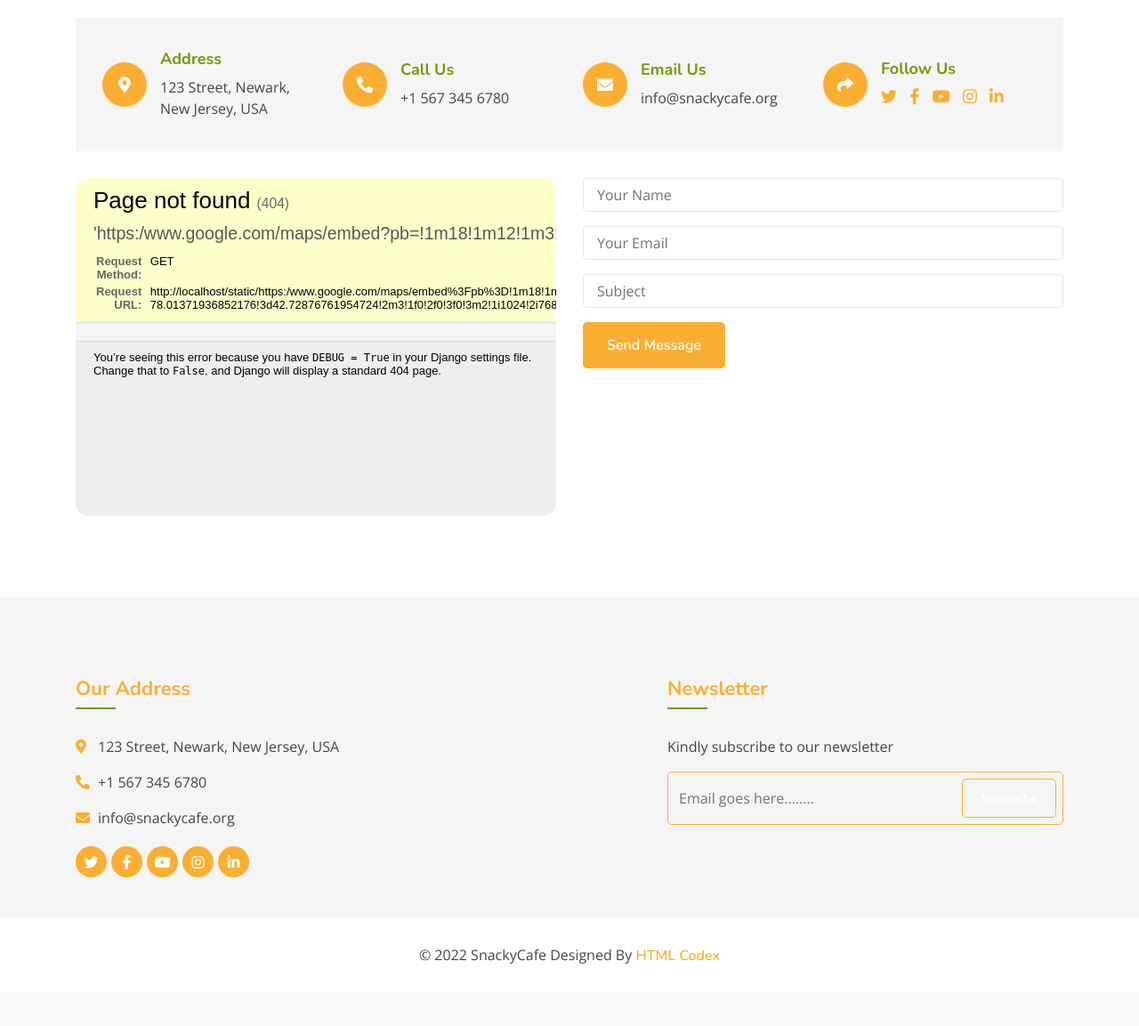
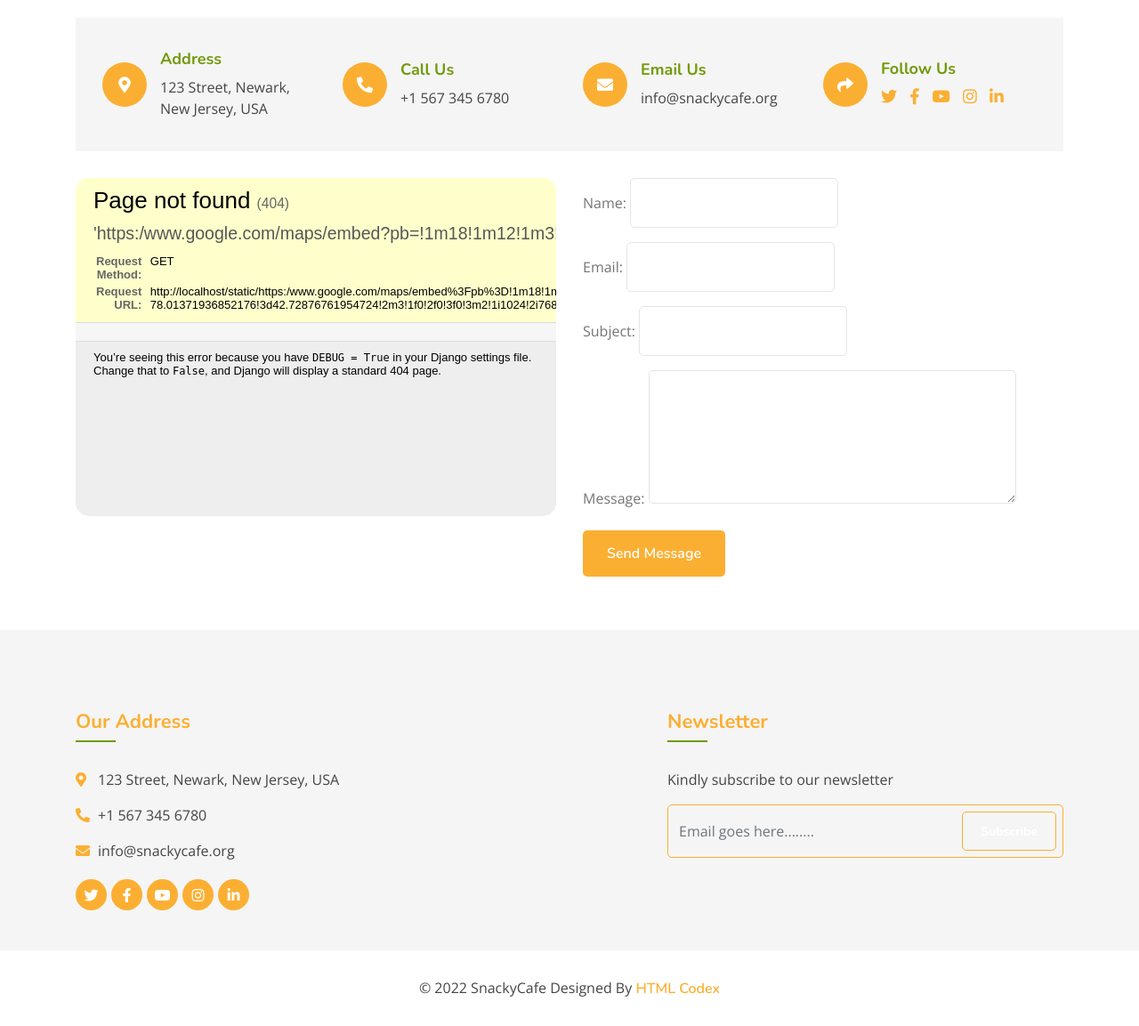
Before and after one commit to ifecog/IRestaurant, a Django app: page /contact/ in a window 1280 px wide. Shown: the part 554-1707 px from the top of the page at 89% size. Before the commit the page ends 1637 px from the top, so only its background shows below. Run offline with Django 4.2, Linux system fonts and the light colour scheme; some libraries are stand-ins or nearby versions.

Commit message:
Configuration of smtp email

```diff
--- /dev/null
+++ b/contact/forms.py
@@ -0,0 +1,7 @@
+from django import forms
+
+class ContactForm(forms.Form):
+    name = forms.CharField()
+    email = forms.EmailField(required=True)
+    subject = forms.CharField(required=True)
+    message = forms.CharField(widget=forms.Textarea, required=True)
--- a/contact/views.py
+++ b/contact/views.py
@@ -1,30 +1,45 @@
+from django.contrib import messages
 from django.shortcuts import render, redirect
-from .models import Contact
-from django.core.mail import send_mail
-from django.contrib import messages
+from django.core.mail import send_mail, BadHeaderError
+from django.http import HttpResponse, HttpResponseRedirect
+from .forms import ContactForm
 from irestaurant import settings
 
+
 # Create your views here.
+
+
 def contact(request):
     if request.method == 'POST':
-        name = request.POST['name']
-        email = request.POST['email']
-        subject = request.POST['subject']
-        message = request.POST['message']
+        form = ContactForm(request.POST)
+        if form.is_valid():
+            name = form.cleaned_data['name']
+            email = form.cleaned_data['email']
+            subject = form.cleaned_data['subject']
+            message = form.cleaned_data['name']
 
-        contact = Contact(name=name, email=email, subject=subject, message=message)
+            try:
+                subject = [subject]
+                message = [message]
+                from_email = email
+                recipient_list = [settings.EMAIL_HOST_USER]
+                send_mail(subject, message, from_email,
+                          recipient_list, fail_silently=False)
 
-        subject = [subject]
-        message = [message]
-        from_email = email
-        recipient_list = [settings.EMAIL_HOST_USER]
-        send_mail(subject, message, from_email,
-                  recipient_list, fail_silently=False)
+                form.save()
 
-        contact.save()
+                messages.success(
+                    request, 'Your inquiry has been submitted. We will get back to you shortly')
+                return redirect('contact')
 
-        messages.success(
-            request, 'Your inquiry has been submitted. We will get back to you shortly')
-        return redirect('contact')
+            except BadHeaderError:
+                return HttpResponse('Bad Response')
 
-    return render(request, 'pages/contact.html')
+    else:
+        form = ContactForm()
+
+    context = {
+        'form': form,
+    }
+
+    return render(request, 'pages/contact.html', context)
--- a/template/pages/contact.html
+++ b/template/pages/contact.html
@@ -99,54 +99,8 @@
       </div>
       <div class="col-md-6">
         <div id="success"></div>
-        <form name="sentMessage" id="contactForm" novalidate="novalidate">
-          <div class="control-group">
-            <input
-              name="name"
-              type="text"
-              class="form-control"
-              id="name"
-              placeholder="Your Name"
-              required="required"
-              data-validation-required-message="Please enter your name"
-            />
-            <p class="help-block text-danger"></p>
-          </div>
-          <div class="control-group">
-            <input
-              name="email"
-              type="email"
-              class="form-control"
-              id="email"
-              placeholder="Your Email"
-              required="required"
-              data-validation-required-message="Please enter your email"
-            />
-            <p class="help-block text-danger"></p>
-          </div>
-          <div class="control-group">
-            <input
-              name="subject"
-              type="text"
-              class="form-control"
-              id="subject"
-              placeholder="Subject"
-              required="required"
-              data-validation-required-message="Please enter a subject"
-            />
-            <p class="help-block text-danger"></p>
-          </div>
-          <div class="control-group">
-            <textarea
-              name="message"
-              class="form-control"
-              id="message"
-              placeholder="Message"
-              required="required"
-              data-validation-required-message="Please enter your message"
-            ></textarea>
-            <p class="help-block text-danger"></p>
-          </div>
+        <form method="POST" action="">
+          {% csrf_token %} {{form.as_p}}
           <div>
             <button class="btn custom-btn" type="submit" id="sendMessageButton">
               Send Message
```
Also changed, not shown: contact/admin.py (+0 -13 lines), contact/models.py (+0 -15 lines), contact/migrations/0002_delete_contact.py (added).
